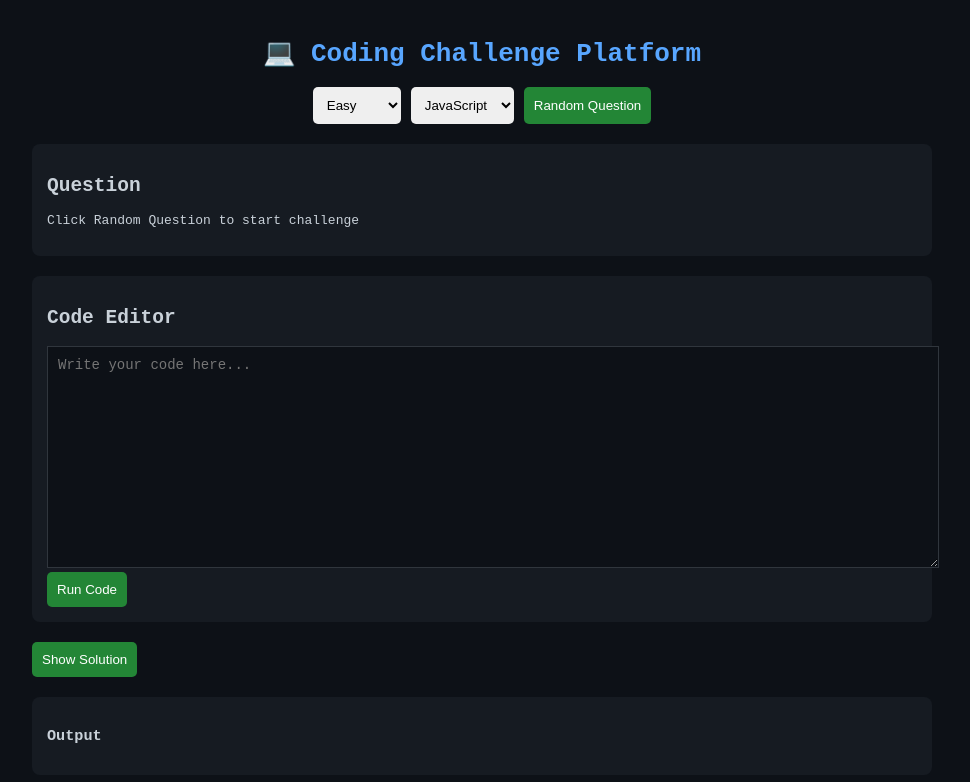
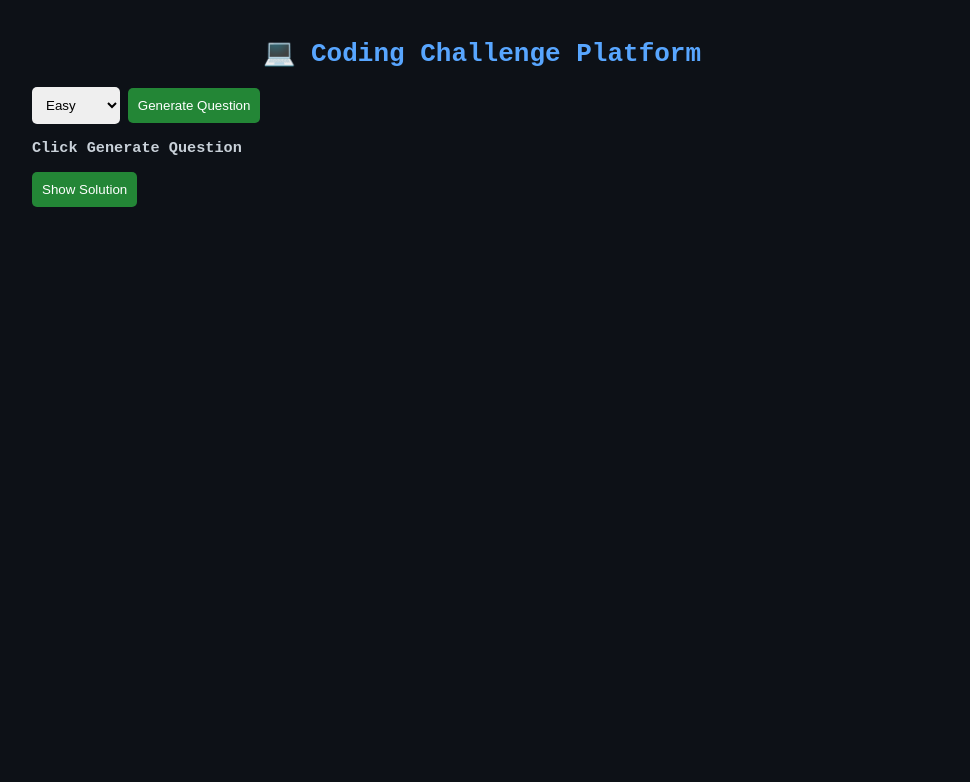
Before and after one commit to usercreator005/Clg-project-2, a plain HTML site: page index.html in a window 1280 px wide. Shown: the whole page, without its empty margins (158-1128 px from the left). Drawn offline with Linux system fonts and the light colour scheme.

Commit message:
Refactor HTML structure and update button labels

```diff
--- a/index.html
+++ b/index.html
@@ -1,8 +1,7 @@
 <!DOCTYPE html>
-<html lang="en">
+<html>
+
 <head>
-<meta charset="UTF-8">
-<meta name="viewport" content="width=device-width, initial-scale=1.0">
 
 <title>Coding Challenge</title>
 
@@ -16,49 +15,27 @@
 
 <h1>💻 Coding Challenge Platform</h1>
 
-<div class="controls">
+<select id="difficulty">
 
-<select id="difficulty">
 <option value="easy">Easy</option>
 <option value="medium">Medium</option>
 <option value="hard">Hard</option>
+
 </select>
 
-<select id="language">
-<option value="javascript">JavaScript</option>
-<option value="python">Python</option>
-<option value="cpp">C++</option>
-<option value="java">Java</option>
-</select>
+<button onclick="getQuestion()">Generate Question</button>
 
-<button onclick="getQuestion()">Random Question</button>
+
+<div class="questionBox">
+
+<h3 id="question">
+
+Click Generate Question
+
+</h3>
 
 </div>
 
-
-<div class="question-box">
-
-<h2>Question</h2>
-
-<p id="question">
-Click Random Question to start challenge
-</p>
-
-</div>
-
-
-<div class="editor-box">
-
-<h2>Code Editor</h2>
-
-<textarea id="editor" placeholder="Write your code here..."></textarea>
-
-<button onclick="runCode()">Run Code</button>
-
-</div>
-
-
-<div class="solution-box">
 
 <button onclick="showSolution()">Show Solution</button>
 
@@ -66,18 +43,8 @@ Click Random Question to start challenge
 
 </div>
 
-
-<div class="output-box">
-
-<h3>Output</h3>
-
-<pre id="output"></pre>
-
-</div>
-
-</div>
-
 <script src="script.js"></script>
 
 </body>
+
 </html>
```
